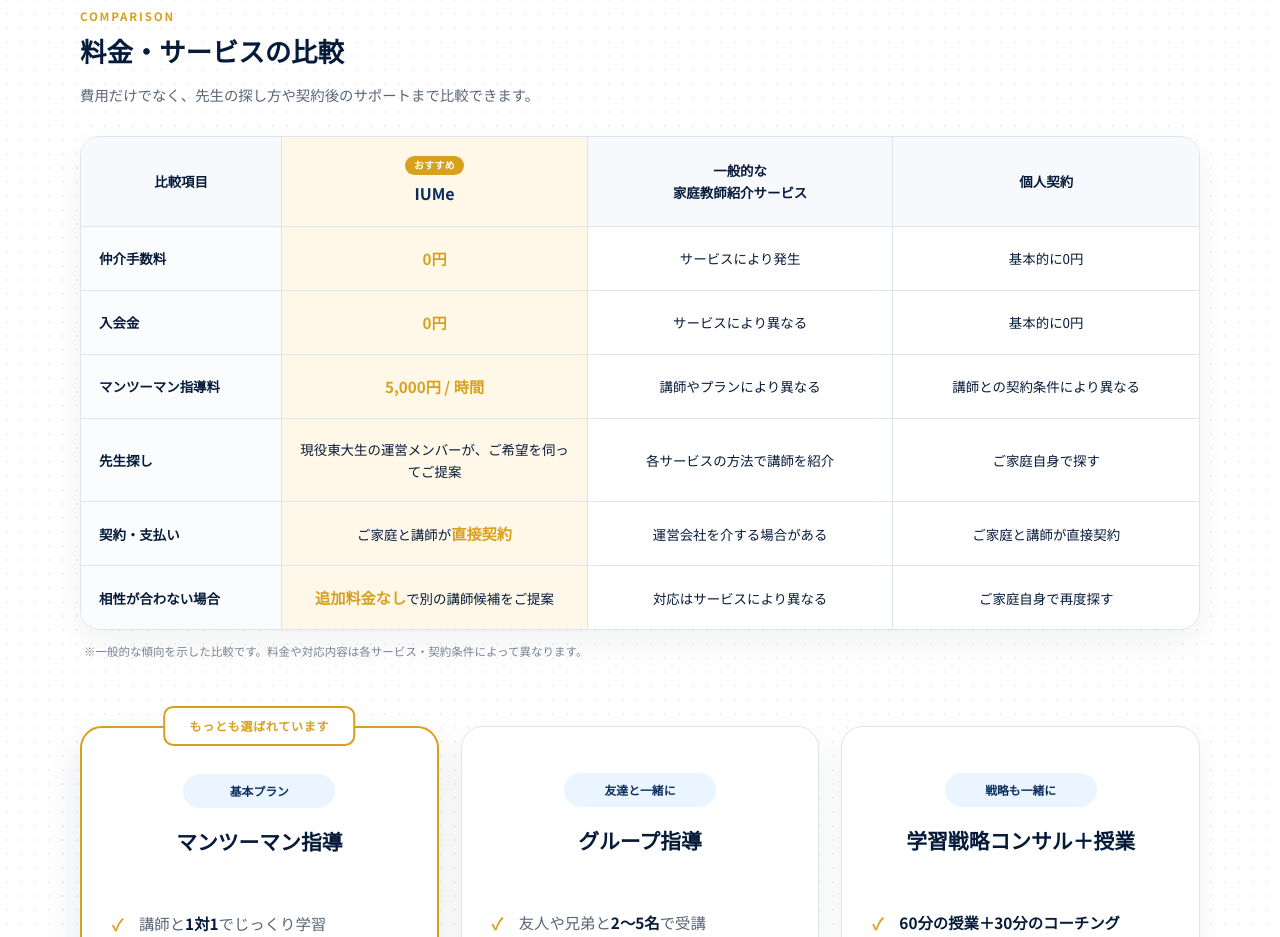
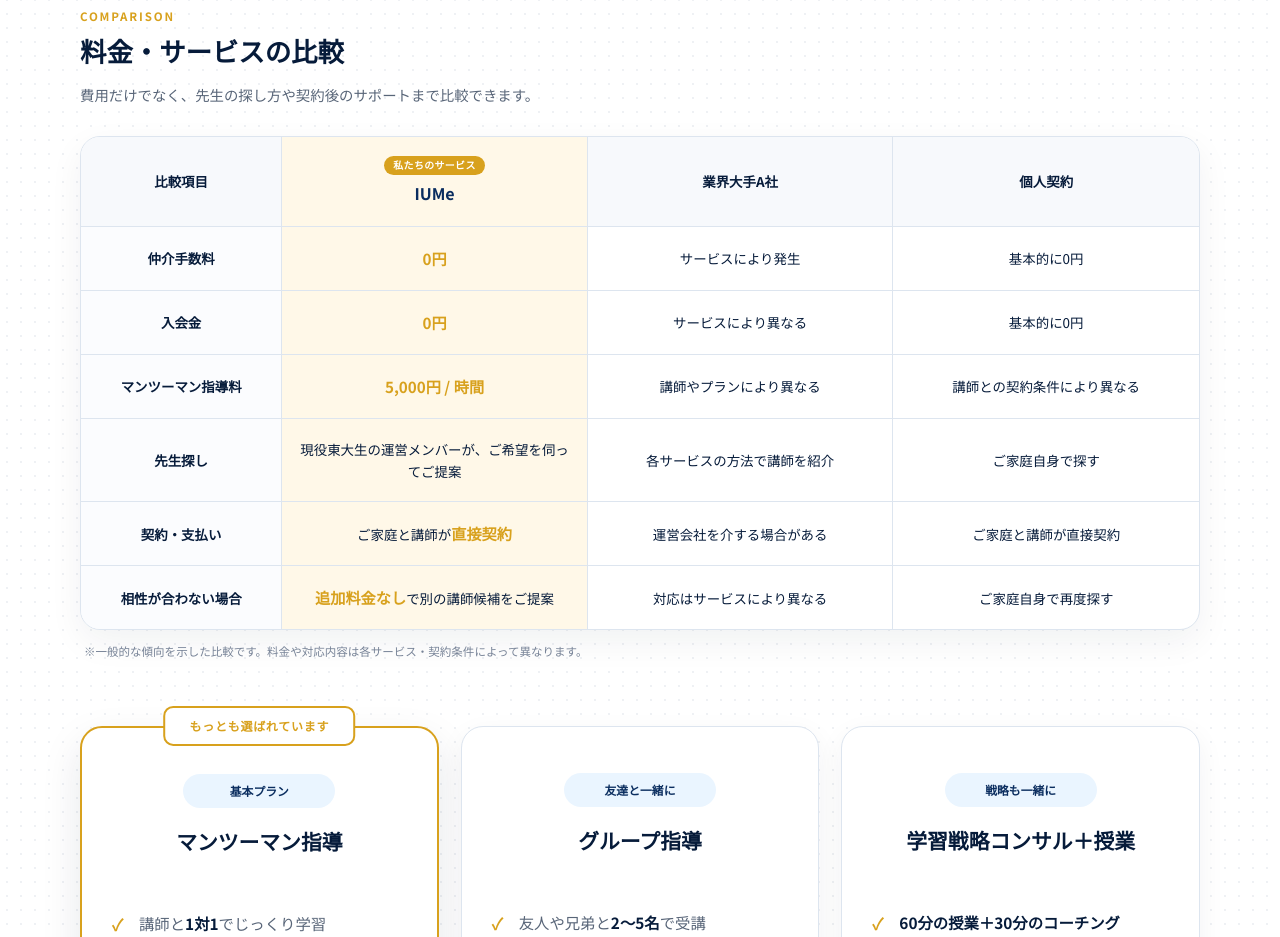
Before and after one commit to nodoka-inoue/iume-site, a website: page index.html in a window 1280 px wide. Shown: the part 4080-5017 px from the top of the page. Drawn offline with Linux system fonts and the light colour scheme.

Commit message:
Refine pricing comparison labels

```diff
--- a/index.html
+++ b/index.html
@@ -24,7 +24,7 @@
     <link rel="preconnect" href="https://fonts.googleapis.com" />
     <link rel="preconnect" href="https://fonts.gstatic.com" crossorigin />
     <link href="https://fonts.googleapis.com/css2?family=Noto+Sans+JP:wght@400;500;600;700&family=Noto+Serif+JP:wght@600;700&display=swap" rel="stylesheet" />
-    <link rel="stylesheet" href="styles.css?v=104" />
+    <link rel="stylesheet" href="styles.css?v=105" />
     <script>document.documentElement.classList.add('js')</script>
     <script src="script.js?v=3" defer></script>
   </head>
@@ -127,7 +127,7 @@
             <p class="comparison-swipe-hint">表は横にスクロールできます</p>
             <div class="comparison-table-wrap" tabindex="0" role="region" aria-label="IUMeと一般的な家庭教師サービス、個人契約の比較表">
               <table class="comparison-table">
-                <thead><tr><th scope="col">比較項目</th><th class="iume-column" scope="col"><span>おすすめ</span>IUMe</th><th scope="col">一般的な<br />家庭教師紹介サービス</th><th scope="col">個人契約</th></tr></thead>
+                <thead><tr><th scope="col">比較項目</th><th class="iume-column" scope="col"><span>私たちのサービス</span>IUMe</th><th scope="col">業界大手A社</th><th scope="col">個人契約</th></tr></thead>
                 <tbody>
                   <tr><th scope="row">仲介手数料</th><td class="iume-column"><strong>0円</strong></td><td>サービスにより発生</td><td>基本的に0円</td></tr>
                   <tr><th scope="row">入会金</th><td class="iume-column"><strong>0円</strong></td><td>サービスにより異なる</td><td>基本的に0円</td></tr>
--- a/styles.css
+++ b/styles.css
@@ -764,7 +764,7 @@
 .comparison-table th,.comparison-table td{padding:19px 18px;border-right:1px solid var(--line);border-bottom:1px solid var(--line);font-size:.84rem;line-height:1.65;text-align:center;vertical-align:middle}
 .comparison-table tr>*:last-child{border-right:0}.comparison-table tbody tr:last-child>*{border-bottom:0}
 .comparison-table thead th{background:#f7f9fc;font-weight:700}.comparison-table thead th:first-child{width:18%}
-.comparison-table tbody th{background:#fbfcfe;font-weight:700;text-align:left}
+.comparison-table tbody th{background:#fbfcfe;font-weight:700;text-align:center}
 .comparison-table .iume-column{background:var(--cream)}
 .comparison-table thead .iume-column{position:relative;color:var(--navy);font-size:1rem}
 .comparison-table thead .iume-column span{display:block;width:max-content;margin:0 auto 5px;padding:2px 9px;border-radius:999px;background:var(--gold);color:var(--white);font-size:.62rem;line-height:1.5;letter-spacing:.04em}
```
